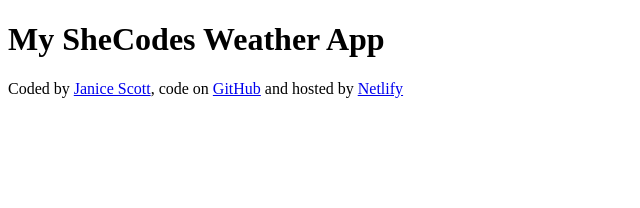
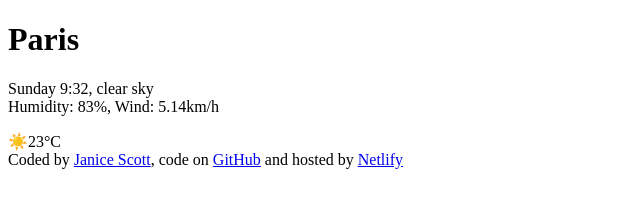
Before and after one commit to janicescott33/my-shecodes-weather-app, a plain HTML site: page index.html in a window 1280 px wide. Shown: the whole page, without its empty margins (0-640 px from the left). Drawn offline with Linux system fonts and the light colour scheme.

Commit message:
Added basic HTML

```diff
--- a/index.html
+++ b/index.html
@@ -6,7 +6,20 @@
     <title>My Weather App</title>
   </head>
   <body>
-    <h1>My SheCodes Weather App</h1>
+    <header>
+      <form action=""></form>
+    </header>
+    <main>
+      <div>
+        <h1>Paris</h1>
+        <p>
+          Sunday 9:32, clear sky
+          <br />
+          Humidity: 83%, Wind: 5.14km/h
+        </p>
+      </div>
+      <div>☀️23°C</div>
+    </main>
     <footer>
       Coded by
       <a href="https://github.com/janicescott33" target="_blank">Janice Scott</a
```
